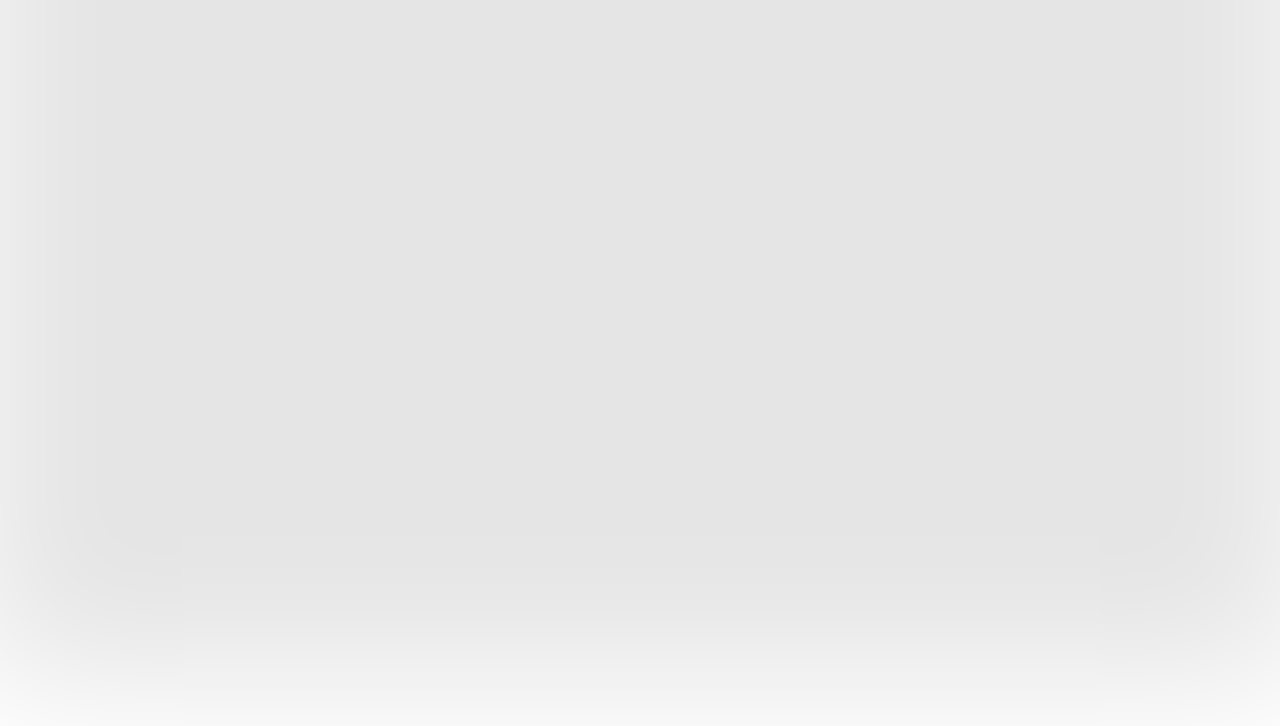
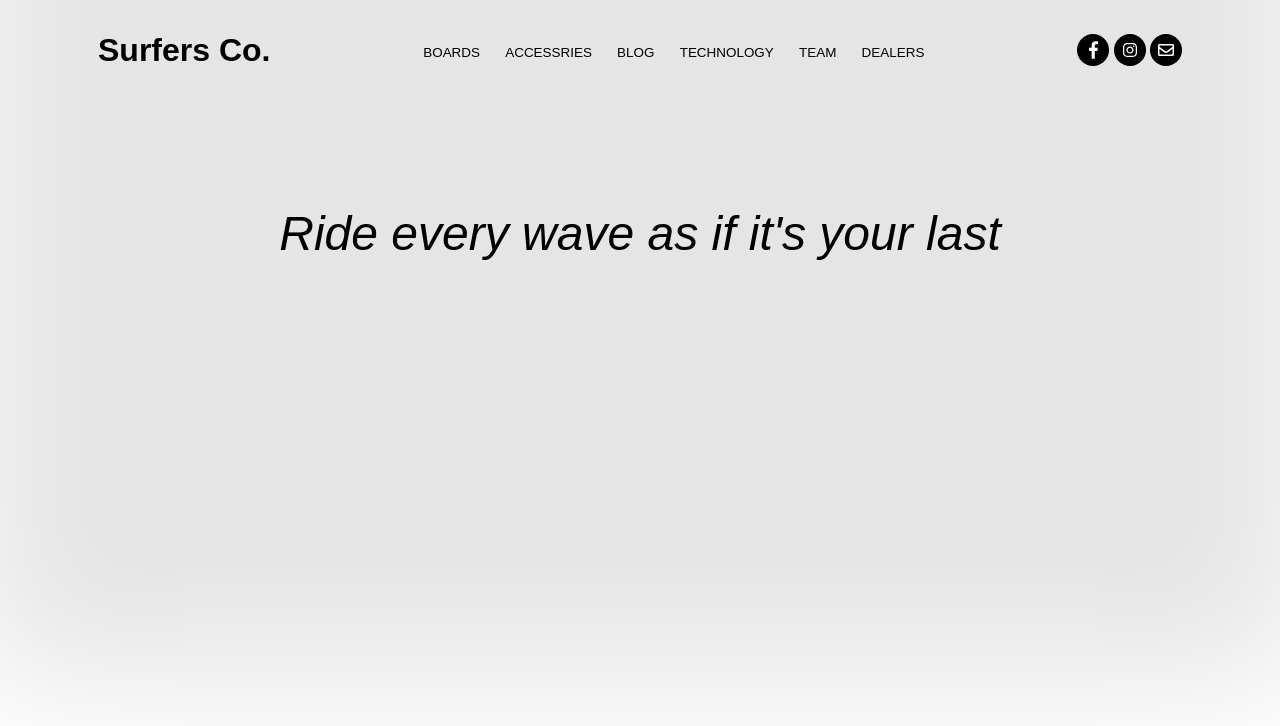
Before and after one commit to Vicheus/html-template, a website built with webpack: page src/surfers/index.html in a window 1280 px wide. Built offline with Linux system fonts and the light colour scheme.

Commit message:
main section started work (need to fix fonts uploading)

```diff
--- a/package.json
+++ b/package.json
@@ -8,7 +8,7 @@
     "start": "webpack --watch"
   },
   "author": "Olexandr Kononchuk",
-  "license": "ISC",
+  "license": "MIT",
   "devDependencies": {
     "css-loader": "^0.28.7",
     "extract-text-webpack-plugin": "^3.0.2",
--- a/src/surfers/index.html
+++ b/src/surfers/index.html
@@ -2,13 +2,58 @@
 <html lang="en">
 <head>
     <meta charset="UTF-8">
+    <meta name="viewport" content="width=device-width, initial-scale=1">
     <title>Surfers</title>
     <link rel='stylesheet' type="text/css" href='../../dist/surfers.css'>
     <script type="application/javascript" src="../../dist/surfers.js"></script>
+    <script defer src="https://use.fontawesome.com/releases/v5.0.6/js/all.js"></script>
 </head>
 <body>
     <section class="s__main">
         <div class="overlay--black-09 s__main__border_shadow"></div>
+        <header>
+            <div class="container flex-between flex-center--vertically">
+                <h1 class="header__logo">Surfers Co.</h1>
+                <nav class="menu">
+                    <a class="menu__toggle-nav" href="#">&#9776;</a>
+                    <ul class="header__menu">
+                        <li class="header__menu__item">
+                            <a href="#">Boards</a>
+                        </li>
+                        <li class="header__menu__item">
+                            <a href="#">Accessries</a>
+                        </li>
+                        <li class="header__menu__item">
+                            <a href="#">Blog</a>
+                        </li>
+                        <li class="header__menu__item">
+                            <a href="#">Technology</a>
+                        </li>
+                        <li class="header__menu__item">
+                            <a href="#">Team</a>
+                        </li>
+                        <li class="header__menu__item">
+                            <a href="#">Dealers</a>
+                        </li>
+                    </ul>
+                </nav>
+                <div class="header__socials">
+                    <a href="#" class="header__social">
+                        <i class="fab fa-facebook-f"></i>
+                    </a>
+                    <a href="#" class="header__social">
+                        <i class="fab fa-instagram"></i>
+                    </a>
+                    <a href="#" class="header__social">
+                        <i class="far fa-envelope"></i>
+                    </a>
+                </div>
+            </div>
+        </header>
+        <div class="s__main__slogan container">
+            <h1>Ride every wave as if it's your last</h1>
+            <h3>We love the motion of the ocean</h3>
+        </div>
     </section>
 </body>
 </html>
--- a/src/surfers/js/plugin.js
+++ b/src/surfers/js/plugin.js
@@ -1 +1,12 @@
-console.log('Works!');
+document.addEventListener('DOMContentLoaded', function(){
+  console.log('Works!');
+  const toggleNav = document.getElementsByClassName('menu__toggle-nav')[0];
+  toggleNav.addEventListener('click', function (e) {
+    const menu = document.querySelector('.menu>ul');
+    menu.classList.toggle('header__menu');
+    const parentOffset = this.getBoundingClientRect();
+    const menuOffset = menu.getBoundingClientRect();
+    menu.setAttribute('style', `left: ${parentOffset.left - (menuOffset.width / 2) + (parentOffset.width / 2)}px`);
+    e.preventDefault();
+  });
+}, false);
--- a/src/surfers/style/base/fonts.sass
+++ b/src/surfers/style/base/fonts.sass
@@ -1,30 +1,30 @@
 @font-face
   font-family: "Montserrat"
-  src: url("../assets/fonts/Montserrat/Montserrat-Regular.ttf") format("truetype")
+  src: url("../assets/fonts/Montserrat/Montserrat-Regular.ttf") format("ttf")
   font-style: normal
   font-weight: normal
 
 @font-face
   font-family: "Montserrat"
-  src: url("../assets/fonts/Montserrat/Montserrat-Bold.ttf") format("truetype")
+  src: url("../assets/fonts/Montserrat/Montserrat-Bold.ttf") format("ttf")
   font-style: normal
   font-weight: bold
 
 @font-face
   font-family: "Raleway"
-  src: url("../assets/fonts/Raleway/Raleway-Regular.ttf") format("truetype")
+  src: url("../assets/fonts/Raleway/Raleway-Regular.ttf") format("ttf")
   font-style: normal
   font-weight: normal
 
 @font-face
   font-family: "Raleway"
-  src: url("../assets/fonts/Raleway/Raleway-Bold.ttf") format("truetype")
+  src: url("../assets/fonts/Raleway/Raleway-Bold.ttf") format("ttf")
   font-style: normal
   font-weight: bold
 
 @font-face
   font-family: "Playfair Display"
-  src: url("../assets/fonts/Playfair_Display/PlayfairDisplay-Regular.ttf") format("truetype")
+  src: url("../assets/fonts/Playfair_Display/PlayfairDisplay-Regular.ttf") format("ttf")
   font-style: normal
   font-weight: normal
 
@@ -36,12 +36,12 @@
 
 @font-face
   font-family: "Playfair Display"
-  src: url("../assets/fonts/Playfair_Display/PlayfairDisplay-Bold.ttf") format("truetype")
+  src: url("../assets/fonts/Playfair_Display/PlayfairDisplay-Bold.ttf") format("ttf")
   font-style: normal
   font-weight: bold
 
 @font-face
   font-family: "Playfair Display"
-  src: url("../assets/fonts/Playfair_Display/PlayfairDisplay-BoldItalic.ttf") format("truetype")
+  src: url("../assets/fonts/Playfair_Display/PlayfairDisplay-BoldItalic.ttf") format("ttf")
   font-style: italic
   font-weight: bold
--- a/src/surfers/style/base/reset.sass
+++ b/src/surfers/style/base/reset.sass
@@ -17,6 +17,14 @@ time, mark, audio, video
   font-size: 100%
   font: inherit
   vertical-align: baseline
+
+*
+  box-sizing: border-box
+
+html,
+body
+  width: 100%
+  height: 100%
 
 article, aside, details, figcaption, figure,
 footer, header, hgroup, menu, nav, section
@@ -38,3 +46,6 @@ q:before, q:after
 table
   border-collapse: collapse
   border-spacing: 0
+
+a
+  text-decoration: none
--- a/src/surfers/style/modules/index.sass
+++ b/src/surfers/style/modules/index.sass
@@ -1 +1,2 @@
 @import "main_section"
+@import "menu"
--- a/src/surfers/style/modules/main_section.sass
+++ b/src/surfers/style/modules/main_section.sass
@@ -1,38 +1,50 @@
 @import "../utils/vars"
 @import "../utils/mixins"
+@import "../base/fonts"
 
 .s__main
+  position: relative
   width: 100%
   height: 100vh
   background-image: url("../assets/img/Surfing.png")
   background-size: cover
   background-position: center
   background-repeat: no-repeat
+  font-family: sans-serif
+  > header
+    width: 100%
+    position: absolute
+    top: 0
+    left: 0
+    margin-top: 30px
+
+.header__logo
+  font-size: 2em
+  font-weight: bold
 
 .s__main__border_shadow
   box-shadow: inset 0 -150px 150px -30px $white
 
-.test
-  width: 100px
-  height: 100px
-  font-family: "Playfair Display", sans-serif
-  font-style: italic
-  font-weight: bold
-  background-color: aquamarine
+.header__social
+  display: inline-block
+  width: 2em
+  height: 2em
+  border-radius: 50%
+  background-color: $black
+  color: $white
+  text-align: center
+  > svg
+    height: 2em
 
-.test__img
-  width: 100px
-
-.my_bg_img
-  background-image: url("../assets/img/photo.png")
-  width: 100px
-  height: 100px
-
-.box
-  width: 400px
-  height: 400px
-  padding: 50px
-  border: 1px solid $mainGrey
-
-.my-btn
-  @include button-default($lightBlue)
+.s__main__slogan
+  padding-top: 210px
+  text-align: center
+  > h1
+    font-family: "Playfair Display", sans-serif
+    font-style: italic
+    font-size: 3em
+  > h3
+    font-family: "Playfair Display", sans-serif
+    font-style: italic
+    font-size: 1.5em
+    color: $white
--- /dev/null
+++ b/src/surfers/style/modules/menu.sass
@@ -0,0 +1,57 @@
+@import "../utils/mixins"
+@import "../utils/utils"
+
+.header__menu
+  display: flex
+  width: 100%
+  list-style: none
+  @include mobile
+    display: none
+.menu__toggle-nav
+  display: none
+  font-size: 2em
+  color: transparentize($black, .3)
+  &:active
+    background-color: inherit
+  @include mobile
+    display: block
+.header__menu__item
+  padding: .55em .45em
+  font-size: 1.2em
+  text-align: center
+  transition-duration: .15s
+  transition-timing-function: ease-in-out
+  transition-property: box-shadow, background, color, text-align, padding
+  cursor: pointer
+  @include mobile
+    padding: 10px
+    text-align: left
+    background-color: transparentize($black, .3)
+  &:hover
+    color: $white
+    text-align: left
+  > a
+    font-size: 0.7em
+    text-transform: uppercase
+    color: inherit
+    transition: inherit
+    padding: 2px 4px
+    &:hover
+      background-color: $lightBlue
+
+@include mobile
+  .menu ul
+    position: absolute
+    top: 120%
+    left: 0
+    &:after
+      width: 0
+      height: 0
+      position: absolute
+      top: 0
+      left: calc(50% - 7px)
+      content: ''
+      transform: translate(0%, -100%)
+      border-left: 7px solid transparent
+      border-right: 7px solid transparent
+      border-bottom: 7px solid #303030
--- a/src/surfers/style/utils/index.sass
+++ b/src/surfers/style/utils/index.sass
@@ -1,2 +1,3 @@
 @import "vars"
 @import "mixins"
+@import "utils"
--- a/src/surfers/style/utils/mixins.sass
+++ b/src/surfers/style/utils/mixins.sass
@@ -26,6 +26,9 @@
   background-color: $bgColor
 
 @mixin overlay-mixin($color, $transparency)
+  position: absolute
+  top: 0
+  left: 0
   width: 100%
   height: inherit
   background: transparentize($color, $transparency)
@@ -44,3 +47,15 @@
   -webkit-box-shadow: $params
   -moz-box-shadow: $params
   box-shadow: $params
+
+@mixin mobile
+  @media (max-width: #{$tablet-width - 1px})
+    @content
+
+@mixin tablet
+  @media (min-width: #{$tablet-width}) and (max-width: #{$desktop-width - 1px})
+    @content
+
+@mixin desktop
+  @media (min-width: #{$desktop-width})
+    @content
--- /dev/null
+++ b/src/surfers/style/utils/utils.sass
@@ -0,0 +1,14 @@
+.flex
+  display: flex
+
+.flex-between
+  @extend .flex
+  justify-content: space-between
+
+.flex-center--vertically
+  @extend .flex
+  align-items: center
+
+.container
+  width: 1084px
+  margin: 0 auto
--- a/src/surfers/style/utils/vars.sass
+++ b/src/surfers/style/utils/vars.sass
@@ -16,3 +16,8 @@ $lightBlue: #00b0ff
 $goldenYellow: #f2d800
 $darkGrey: #6a6a6a
 $darkBlue: #0022ff
+
+//media
+$mobile-width: 500px
+$tablet-width: 768px
+$desktop-width: 1024px
--- a/webpack.config.js
+++ b/webpack.config.js
@@ -24,11 +24,11 @@ module.exports = {
                 }),
             },
             {
-                test: /\.(png|woff|woff2|eot|ttf|svg)$/,
+                test: /\.(png|woff|woff2|eot|ttf|svg)(\?\S*)?$/,
                 loader: 'url-loader?limit=100000'
             },
             {
-                test: /\.(eot|svg|ttf|woff|woff2)$/,
+                test: /\.(eot|svg|ttf|woff|woff2)(\?\S*)?$/,
                 loader: 'file-loader?name=public/fonts/[name].[ext]'
             }
         ]
```
Also changed, not shown: dist/surfers.css, dist/surfers.js.
